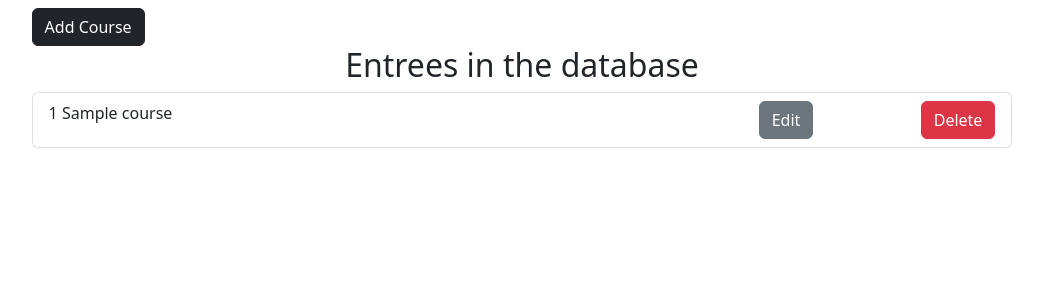
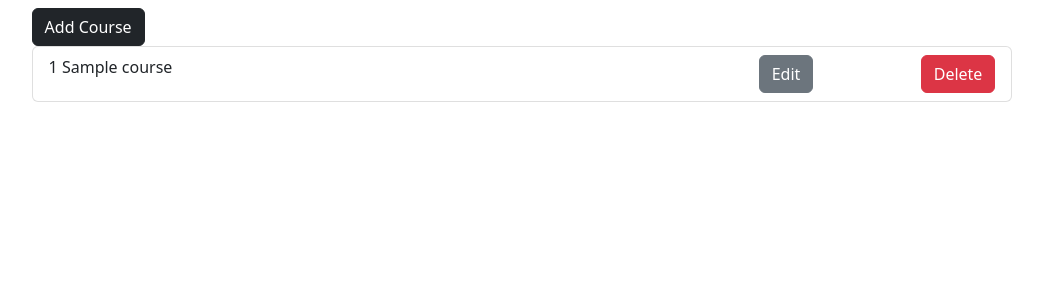
Before and after one commit to enoua5/tarp-lms-clone, a Django app: template course_management/templates/course_management/course_management.html in a window 1280 px wide. Shown: the part 56-356 px from the top of the page, without its empty margins (118-1161 px from the left). Run offline with Django 3.2, Linux system fonts and the light colour scheme; tables that the repository leaves empty hold one stand-in row (values such as "Sample post"); the template is opened without the code that fills it: values that come from a table or form of the project are taken from there, most other values are stand-ins (such as "Sample title", 1, 10 or a date in 2020).

Commit message:
Removed the entrees lol

```diff
--- a/course_management/templates/course_management/course_management.html
+++ b/course_management/templates/course_management/course_management.html
@@ -3,7 +3,6 @@
 <div class="container-fluid mt-2" style="width: 80%">
     <a class="btn btn-dark" href="{% url 'course_management:addCourse' %}" role="button">Add Course</a>
     {% if course_list %}
-    <h2 style="text-align: center;">Entrees in the database</h2>
     <ul class="list-group">
         {% for course in course_list %}
             <li class="list-group-item">
```
